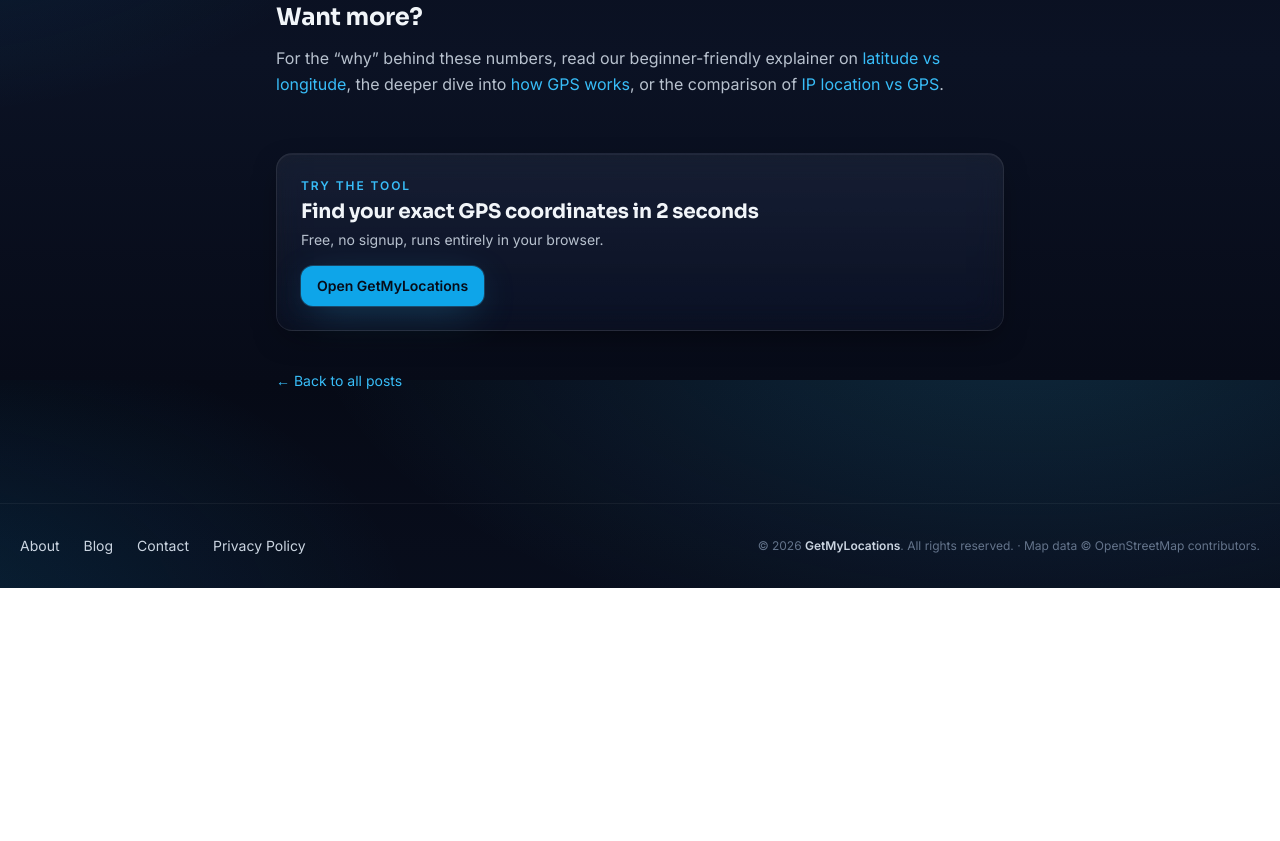
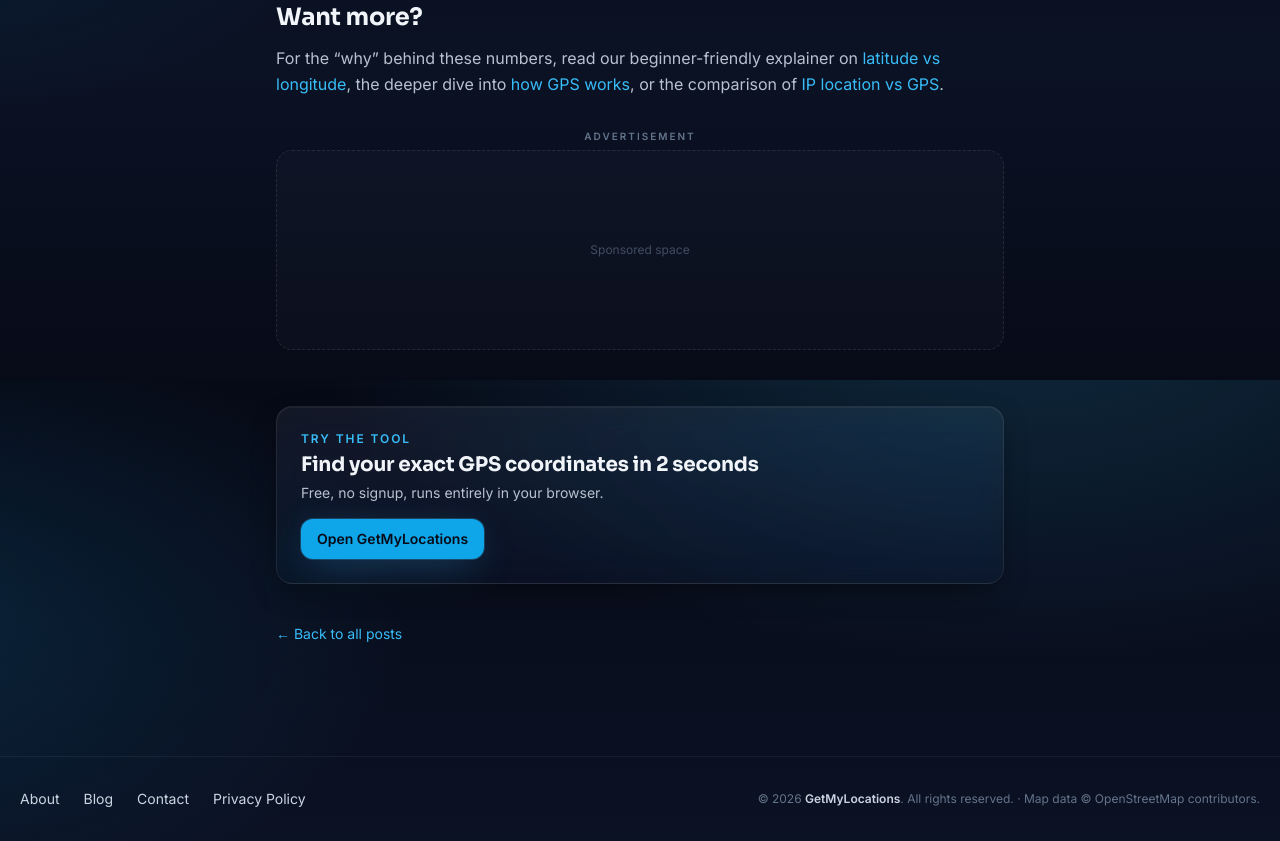
Before and after one commit to Ahmed96703/getmylocations, a React (Vite) app: page /blog/10-uses-for-gps-coordinates in a window 1280 px wide. Shown: the part 2820-3661 px from the top of the page. Before the commit the page ends 3408 px from the top, so only its background shows below. Built offline with nearby package versions, Linux system fonts and the light colour scheme.

Commit message:
feat: reserve 3 ad placement areas with professional placeholders (home, blog index, blog posts)

```diff
--- a/src/components/AdSlot.jsx
+++ b/src/components/AdSlot.jsx
@@ -1,42 +1,72 @@
 import { useEffect, useRef } from 'react';
 
-// Set this to your AdSense Publisher ID after approval (format: ca-pub-XXXXXXXXXXXXXXXX)
+// Publisher ID — set from env after approval (VITE_ADSENSE_CLIENT=ca-pub-XXXXXXXXXXXXXXXX).
 const ADSENSE_CLIENT = import.meta.env.VITE_ADSENSE_CLIENT || '';
 
 /**
- * AdSlot — drops an AdSense ad unit anywhere on the page.
+ * AdSlot — reserves a labeled ad space on the page.
+ *
+ * Pre-approval (no slot ID yet): renders a subtle "Advertisement" placeholder
+ * with realistic min-height so the layout doesn't shift when real ads load.
+ *
+ * Post-approval (slot ID provided + ADSENSE_CLIENT env set): renders the real
+ * AdSense <ins> unit. Layout space stays identical — no CLS, no jank.
  *
  * Usage:
- *   <AdSlot slot="1234567890" />              // responsive auto
- *   <AdSlot slot="1234567890" format="fluid" layout="in-article" />
- *
- * Renders nothing if VITE_ADSENSE_CLIENT is not set, so the layout
- * stays clean during development and before AdSense approval.
+ *   <AdSlot label="Advertisement" />                         // reserved space only
+ *   <AdSlot slot="1234567890" />                             // real responsive ad
+ *   <AdSlot slot="1234567890" format="fluid" layout="in-article" minHeight={120} />
  */
-export default function AdSlot({ slot, format = 'auto', layout, className = '', style }) {
+export default function AdSlot({
+  slot,
+  format = 'auto',
+  layout,
+  label = 'Advertisement',
+  minHeight = 250,
+  className = '',
+}) {
   const ref = useRef(null);
+  const hasRealAd = !!slot && !!ADSENSE_CLIENT;
 
   useEffect(() => {
-    if (!ADSENSE_CLIENT) return;
+    if (!hasRealAd) return;
     try {
       (window.adsbygoogle = window.adsbygoogle || []).push({});
     } catch {
-      /* ad blocker or not ready */
+      /* ad blocker or not yet loaded */
     }
-  }, []);
-
-  if (!ADSENSE_CLIENT) return null;
+  }, [hasRealAd]);
 
   return (
+    <aside
+      aria-label={label}
+      role="complementary"
+      className={`my-8 mx-auto w-full max-w-3xl ${className}`}
+    >
+      <div className="text-[10px] uppercase tracking-[0.2em] text-slate-500 mb-1.5 text-center font-semibold">
+        {label}
+      </div>
+
+      {hasRealAd ? (
         <ins
           ref={ref}
-      className={`adsbygoogle block ${className}`}
-      style={{ display: 'block', ...style }}
+          className="adsbygoogle block"
+          style={{ display: 'block', minHeight }}
           data-ad-client={ADSENSE_CLIENT}
           data-ad-slot={slot}
           data-ad-format={format}
           data-full-width-responsive="true"
           {...(layout ? { 'data-ad-layout': layout } : {})}
         />
+      ) : (
+        <div
+          aria-hidden="true"
+          className="rounded-2xl border border-dashed border-white/10 bg-white/[0.02] grid place-items-center text-slate-500 text-xs"
+          style={{ minHeight }}
+        >
+          <span className="opacity-60">Sponsored space</span>
+        </div>
+      )}
+    </aside>
   );
 }
--- a/src/pages/Blog.jsx
+++ b/src/pages/Blog.jsx
@@ -1,6 +1,10 @@
+import { Fragment } from 'react';
 import { Link } from 'react-router-dom';
 import PageLayout from '../components/PageLayout.jsx';
+import AdSlot from '../components/AdSlot.jsx';
 import { POSTS } from '../posts/manifest.js';
+
+const AD_AFTER_INDEX = 1; // insert after the second post
 
 export default function Blog() {
   return (
@@ -9,8 +13,9 @@ export default function Blog() {
       <p className="mt-3 text-slate-300/90">Guides and notes on geolocation, GPS coordinates, and finding your way online.</p>
 
       <ul className="mt-10 space-y-5">
-        {POSTS.map((p) => (
-          <li key={p.slug}>
+        {POSTS.map((p, i) => (
+          <Fragment key={p.slug}>
+            <li>
               <Link to={`/blog/${p.slug}`} className="block glass rounded-2xl p-6 hover:ring-electric-400/40 ring-1 ring-white/10 transition group">
                 <time className="text-xs text-slate-400 uppercase tracking-wider">
                   {new Date(p.date).toLocaleDateString('en-US', { year: 'numeric', month: 'long', day: 'numeric' })}
@@ -22,6 +27,8 @@ export default function Blog() {
                 <span className="inline-block mt-3 text-xs text-electric-400 font-semibold uppercase tracking-wider">Read article →</span>
               </Link>
             </li>
+            {i === AD_AFTER_INDEX && <li aria-hidden="true"><AdSlot label="Advertisement" minHeight={250} /></li>}
+          </Fragment>
         ))}
       </ul>
     </PageLayout>
--- a/src/pages/BlogPost.jsx
+++ b/src/pages/BlogPost.jsx
@@ -1,6 +1,7 @@
 import { lazy, Suspense, useEffect } from 'react';
 import { useParams, Link, Navigate } from 'react-router-dom';
 import PageLayout from '../components/PageLayout.jsx';
+import AdSlot from '../components/AdSlot.jsx';
 import { findPost } from '../posts/manifest.js';
 
 const POSTS = {
@@ -80,6 +81,8 @@ export default function BlogPost() {
         <Body />
       </Suspense>
 
+      <AdSlot label="Advertisement" format="fluid" layout="in-article" minHeight={200} />
+
       <div className="mt-14 p-6 glass rounded-2xl">
         <div className="text-xs uppercase tracking-[0.16em] text-electric-400 font-semibold">Try the tool</div>
         <div className="font-display text-xl font-bold mt-1">Find your exact GPS coordinates in 2 seconds</div>
--- a/src/pages/LocationFinder.jsx
+++ b/src/pages/LocationFinder.jsx
@@ -6,6 +6,7 @@ import Dashboard from '../components/Dashboard.jsx';
 import ManualInput from '../components/ManualInput.jsx';
 import Footer from '../components/Footer.jsx';
 import PermissionBlocked from '../components/PermissionBlocked.jsx';
+import AdSlot from '../components/AdSlot.jsx';
 import { useGeolocation } from '../hooks/useGeolocation.js';
 import { useReverseGeocode } from '../hooks/useReverseGeocode.js';
 
@@ -146,6 +147,8 @@ export default function LocationFinder() {
           />
         </div>
 
+        <AdSlot label="Advertisement" minHeight={250} />
+
         <section aria-labelledby="how" className="mt-14">
           <h2 id="how" className="font-display text-2xl font-bold">How GetMyLocations works</h2>
           <div className="grid sm:grid-cols-3 gap-3 mt-4">
```
Lines whose indentation alone changed are shown as unchanged.
